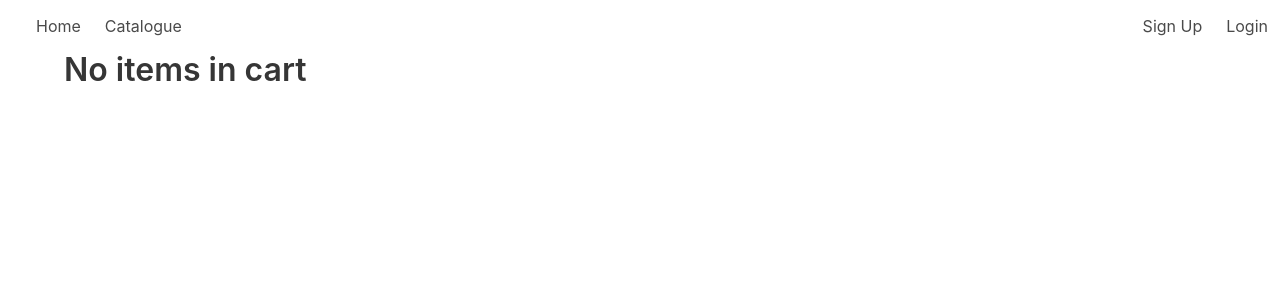
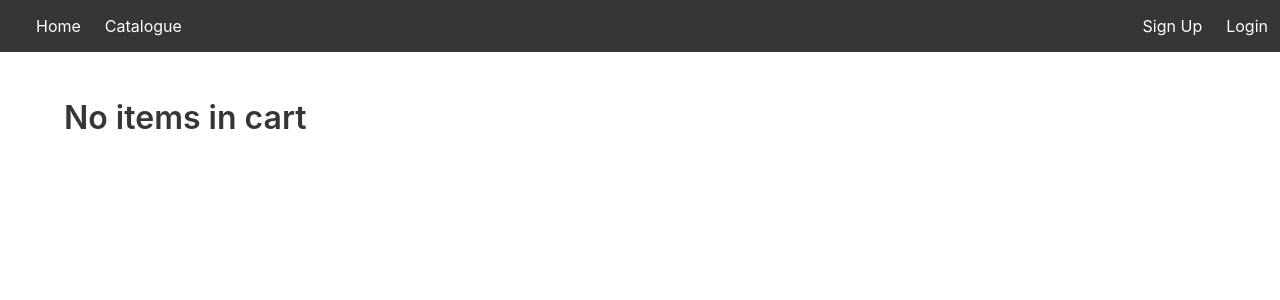
Before and after one commit to NguyenDytrich/BiblioTech, a Django app: page /cart/ in a window 1280 px wide. Shown: the top 300 px of the page. Run offline with Django 3.2, Linux system fonts and the light colour scheme.

Commit message:
navbar style

```diff
--- a/bibliotech/templates/bibliotech/base.html
+++ b/bibliotech/templates/bibliotech/base.html
@@ -8,15 +8,17 @@
 		<link rel="stylesheet" href="{% static 'bulma.min.css' %}">
 	</head>
 	<body>
-		<nav class="navbar" role="navigation" aria-label="main navigation">
+		<nav class="navbar is-dark" role="navigation" aria-label="main navigation">
 			<div class="navbar-menu">
 				<div class="navbar-brand">
 					<div class="navbar-item">
 						<!-- EqLib -->
 					</div>
 				</div>
-				<a class="navbar-item" href="{% url 'home' %}">Home</a>
-				<a class="navbar-item" href="{% url 'itemgroup-list' %}">Catalogue</a>
+				<div class="navbar-start">
+					<a class="navbar-item" href="{% url 'home' %}">Home</a>
+					<a class="navbar-item" href="{% url 'itemgroup-list' %}">Catalogue</a>
+				</div>
 				<div class="navbar-end">
 				{% if user.is_authenticated %}
 					{% if user|has_group:"librarian" %}
@@ -37,7 +39,7 @@
 				</div>
 			</div>
 		</nav>
-		<div class="container">
+		<div class="container mt-6">
 		{% block content %}
 		{% endblock %}
 		</div>
```
